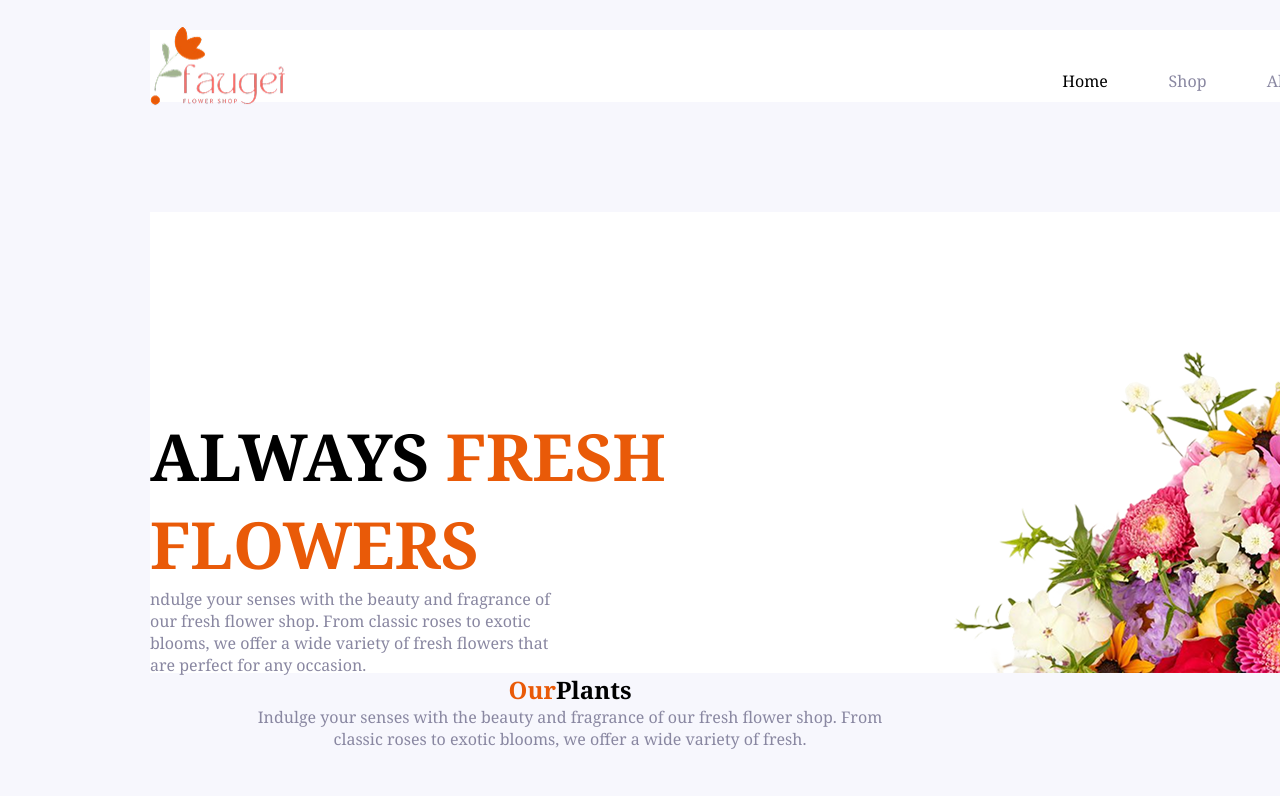
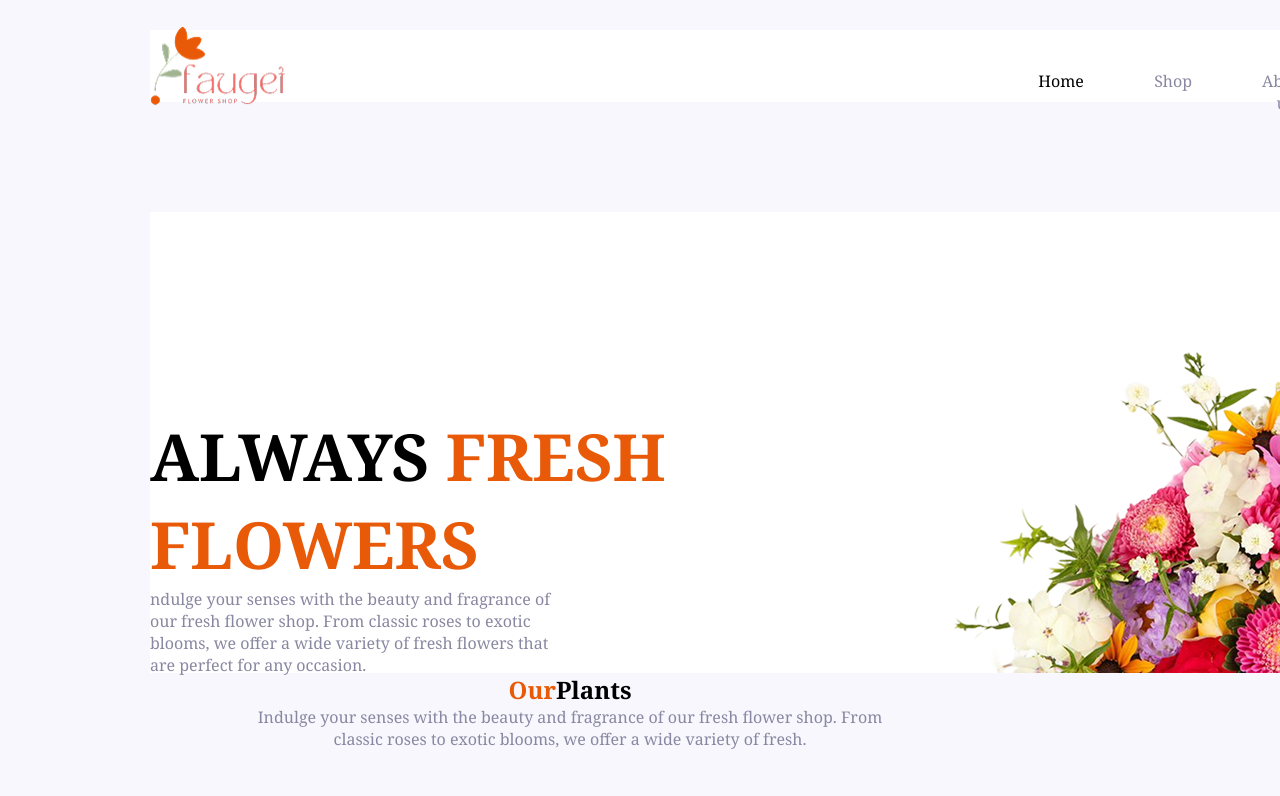
Before and after one commit to samia-hue/Assignment-02, a plain HTML site: page index.html in a window 1280 px wide. Shown: the top 796 px of the page. Drawn offline with Linux system fonts and the light colour scheme.

Commit message:
added revised version

```diff
--- a/style/styles.css
+++ b/style/styles.css
@@ -107,6 +107,10 @@ body{
 
 
 
+}
+.nav-item{
+  width: 70px;
+  height: 80px;
 }
 .navbar{
     justify-content: end;
```
